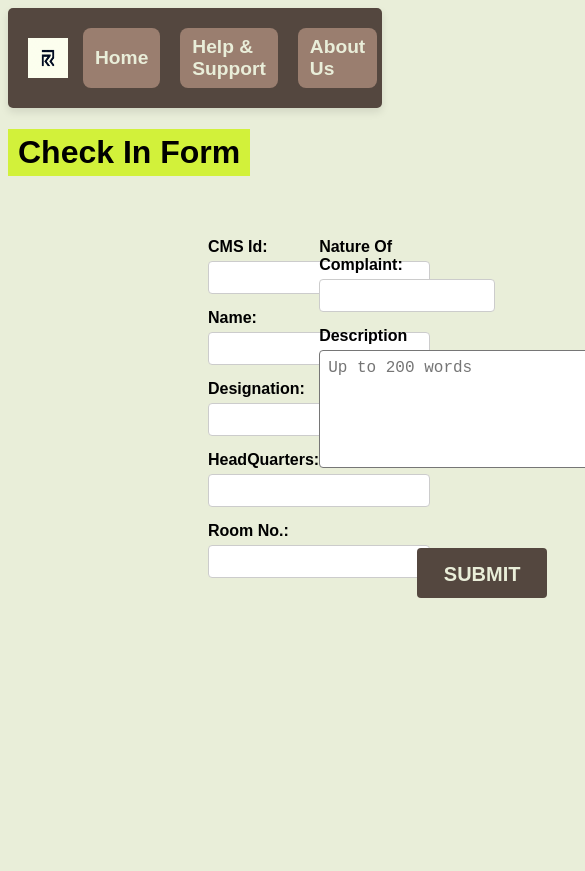
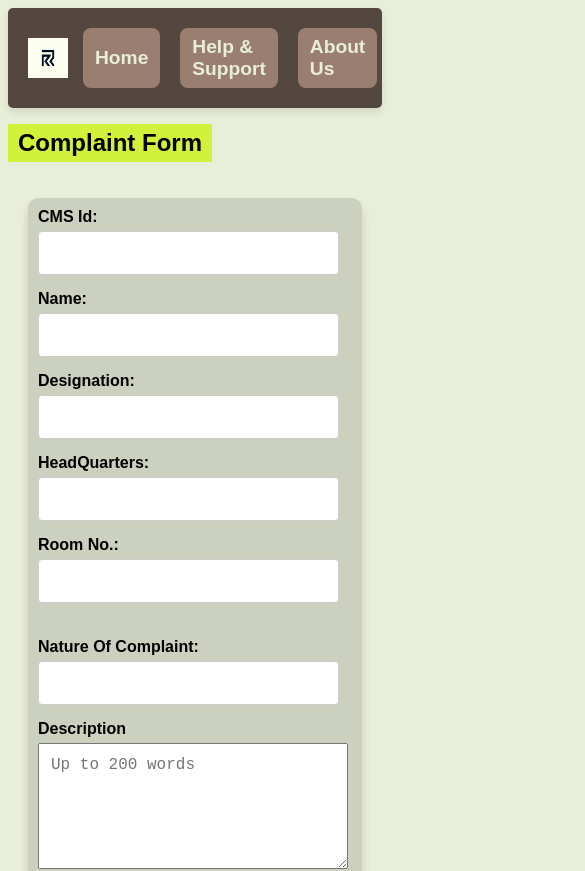
Before and after one commit to sathwik-234/back, a Next.js app: page /Help in a window 390 px wide. Shown: the top 871 px of the page, 585 px wide, since content can reach past the window. Built offline with nearby package versions, Linux system fonts and the light colour scheme; no server answers.

Commit message:
modified into mobile responsive app

```diff
--- a/src/app/AboutUs/AboutUs.css
+++ b/src/app/AboutUs/AboutUs.css
@@ -1,11 +1,11 @@
 body {
     background-color: #E9EED9;
-    font-family: "Signika";
+    font-family: "Montserrat",sans-serif;
 }
 
 .about-page {
     background-color: #ccd0be;
-    font-family: "Signika";
+    font-family: "Montserrat";
     margin: 20px 50px;
     padding: 20px;
     border-radius: 10px;
--- a/src/app/CheckIn/form1.css
+++ b/src/app/CheckIn/form1.css
@@ -99,13 +99,53 @@ select {
   color: #54473F;
 }
 
+/* Mobile View Adjustments */
 @media (max-width: 768px) {
+  /* Adjust the form layout to column for mobile */
+  .form-block {
+    flex-direction: column;
+    margin-right: 20px; /* Reduce margin for better spacing */
+    margin-left: 20px; /* Reduce margin for better spacing */
+  }
+
   form {
-      flex-direction: column;
+    flex-direction: column; /* Stack form inputs vertically */
+    width: 100%; /* Full width */
+    padding: 10px; /* Adjust padding for mobile */
+  }
+
+  .form-name {
+    font-size: 1.5rem; /* Smaller font size for mobile */
+    padding: 5px 10px;
   }
 
   .right-block, .left-block, .feedback-block {
-      flex: 1 1 100%;
-      margin-right: 0;
+    flex: 1 1 100%; /* Allow blocks to take full width */
+    margin-right: 0; /* Remove margin for mobile */
+    margin-bottom: 20px; /* Space between blocks */
+  }
+
+  input[type="text"],
+  input[type="number"],
+  input[type="datetime-local"],
+  select {
+    width: 90%; /* Make inputs take full width */
+    padding: 12px; /* Increase padding for better touch targets */
+    font-size: 1rem;
+    /* margin-left: 5px; */
+    /* Adjust font size for readability */
+  }
+
+  .submitButton {
+    width: 90%; /* Make submit button full-width */
+    padding: 15px;
+    margin-right: 30px;
+    font-size: 1.2rem;
+    /* margin-left: px; Adjust font size for mobile */
+    align-self: center; /* Center the submit button */
+  }
+
+  .button-div {
+    width: 100%; /* Make button div take full width */
   }
 }
--- a/src/app/CheckOut/form2.css
+++ b/src/app/CheckOut/form2.css
@@ -13,10 +13,6 @@ body {
   border-radius: 10px;
   margin-right: 200px;
   margin-left: 200px;
-  }
-
-  .bead{
-    font-size: 10px;
 }
 
 form {
@@ -70,6 +66,10 @@ body {
   box-sizing: border-box;
 }
 
+.bead{
+  font-size: 10px;
+}
+
 .button-div {
   display: flex;
   justify-content: center;
@@ -99,13 +99,53 @@ body {
   color: #54473F;
 }
 
+/* Mobile View Adjustments */
 @media (max-width: 768px) {
+  /* Adjust the form layout to column for mobile */
+  .form-block {
+    flex-direction: column;
+    margin-right: 20px; /* Reduce margin for better spacing */
+    margin-left: 20px; /* Reduce margin for better spacing */
+  }
+
   form {
-        flex-direction: column;
+    flex-direction: column; /* Stack form inputs vertically */
+    width: 100%; /* Full width */
+    padding: 10px; /* Adjust padding for mobile */
+  }
+
+  .form-name {
+    font-size: 1.5rem; /* Smaller font size for mobile */
+    padding: 5px 10px;
   }
 
   .right-block, .left-block, .feedback-block {
-        flex: 1 1 100%;
-        margin-right: 0;
+    flex: 1 1 100%; /* Allow blocks to take full width */
+    margin-right: 0; /* Remove margin for mobile */
+    margin-bottom: 20px; /* Space between blocks */
+  }
+
+  input[type="text"],
+  input[type="number"],
+  input[type="datetime-local"],
+  select {
+    width: 90%; /* Make inputs take full width */
+    padding: 12px; /* Increase padding for better touch targets */
+    font-size: 1rem;
+    /* margin-left: 5px; */
+    /* Adjust font size for readability */
+  }
+
+  .submitButton {
+    width: 90%; /* Make submit button full-width */
+    padding: 15px;
+    margin-right: 30px;
+    font-size: 1.2rem;
+    /* margin-left: px; Adjust font size for mobile */
+    align-self: center; /* Center the submit button */
+  }
+
+  .button-div {
+    width: 100%; /* Make button div take full width */
   }
 }
--- a/src/app/Help/form3.css
+++ b/src/app/Help/form3.css
@@ -66,14 +66,13 @@ body {
   box-sizing: border-box;
 }
 
-  .special{
+.special {
   width: 700px;
 }
 
 .button-div {
   display: flex;
   justify-content: center;
-    /* width: 100%;*/
   margin-top: 300px;
 }
 
@@ -99,22 +98,61 @@ body {
   color: #54473F;
 }
 
+/* Mobile View Adjustments */
 @media (max-width: 768px) {
+  .form-block {
+    flex-direction: column;
+    margin-left: 20px;  /* Reduce margin for better spacing */
+    margin-right: 20px; /* Reduce margin for better spacing */
+  }
+
   form {
-        flex-direction: column;
+    flex-direction: column; /* Stack form fields vertically */
+    width: 100%; /* Full width */
+    padding: 10px; /* Adjust padding for mobile */
+  }
+
+  .form-name {
+    font-size: 1.5rem; /* Adjust font size for mobile */
+    padding: 5px 10px;
   }
 
   .right-block, .left-block, .feedback-block {
-        flex: 1 1 100%;
+    flex: 1 1 100%; /* Allow blocks to take full width */
+    margin-right: 0; /* Remove margin for mobile */
+    margin-bottom: 20px; /* Space between blocks */
+  }
+
+  input[type="text"],
+  input[type="number"],
+  input[type="datetime-local"],
+  select {
+    width: 90%; /* Make inputs full width */
+    padding: 12px; /* Larger padding for touch targets */
+    font-size: 1rem; /* Adjust font size for readability */
+  }
+
+  .special {
+    width: 100%; /* Make special input take full width */
+  }
+
+  .button-div {
+    margin-top: 20px; /* Reduce margin for better spacing */
+    justify-content: center;
+  }
+
+  .submitButton {
+    width: 90%; /* Make submit button full width */
+    padding: 15px;
     margin-right: 0;
+    font-size: 1.2rem; /* Adjust font size for mobile */
+    align-self: center; /* Center the submit button */
+  }
+
+  .resizable-textarea {
+    width: 85%; /* Make textarea take full width */
+    min-height: 100px; /* Minimum height for textarea */
+    padding: 12px; /* Larger padding */
+    font-size: 1rem; /* Adjust font size */
   }
 }
-
-
-  .resizable-textarea {
-    width: 300%; /* Adjust as needed */
-    min-height: 100px; /* Minimum height */
-    padding: 8px;
-    font-size: 16px;
-    border-radius: 4px;
-}
--- a/src/app/Help/page.js
+++ b/src/app/Help/page.js
@@ -129,7 +129,7 @@ function page() {
 
   return (
     <>
-        <h1 className="form-name">Check In Form</h1>
+        <h1 className="form-name">Complaint Form</h1>
             <div className="form-block">
                 <form onSubmit={handleSubmit}>
                     <div className="right-block">
```
Lines whose indentation alone changed are shown as unchanged.
